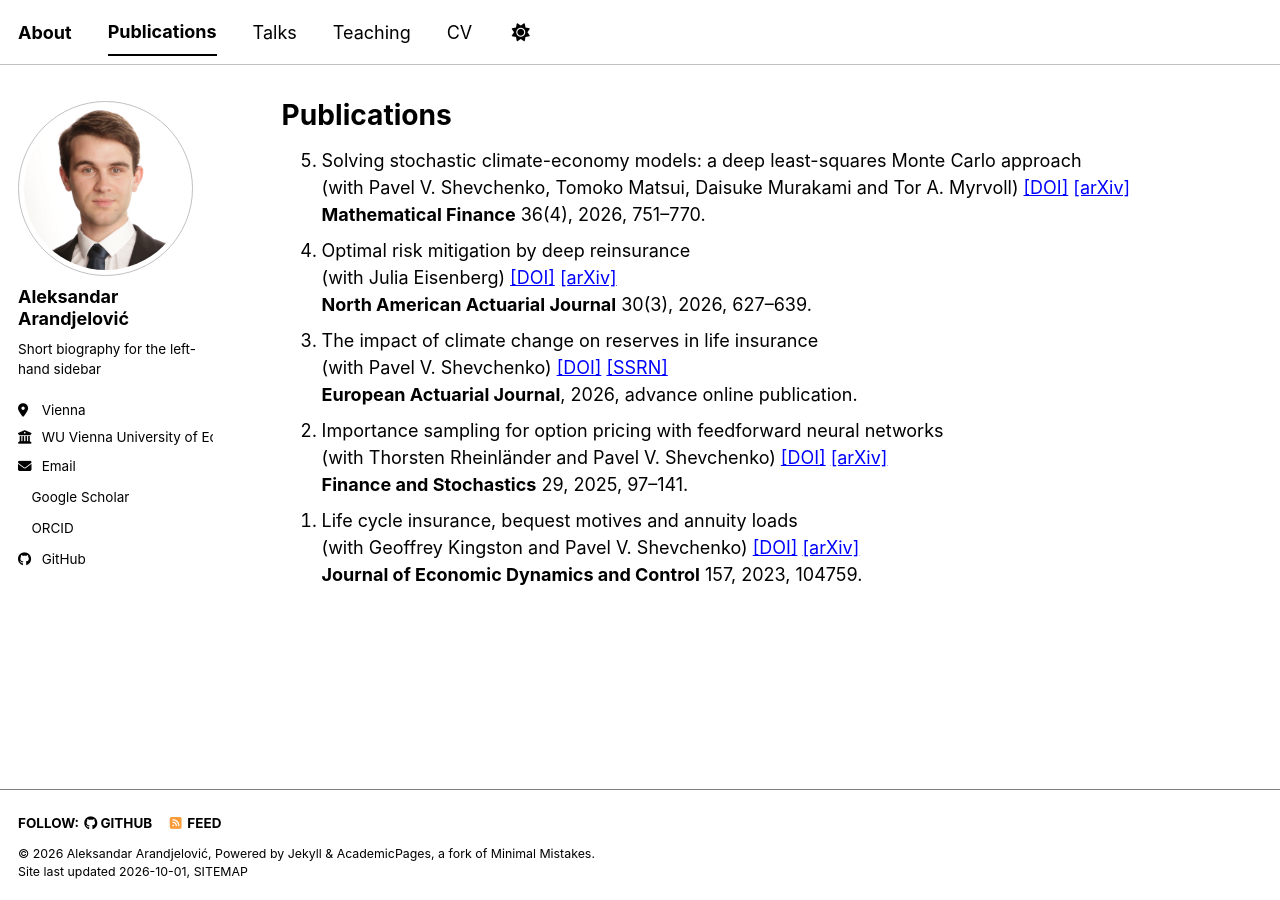
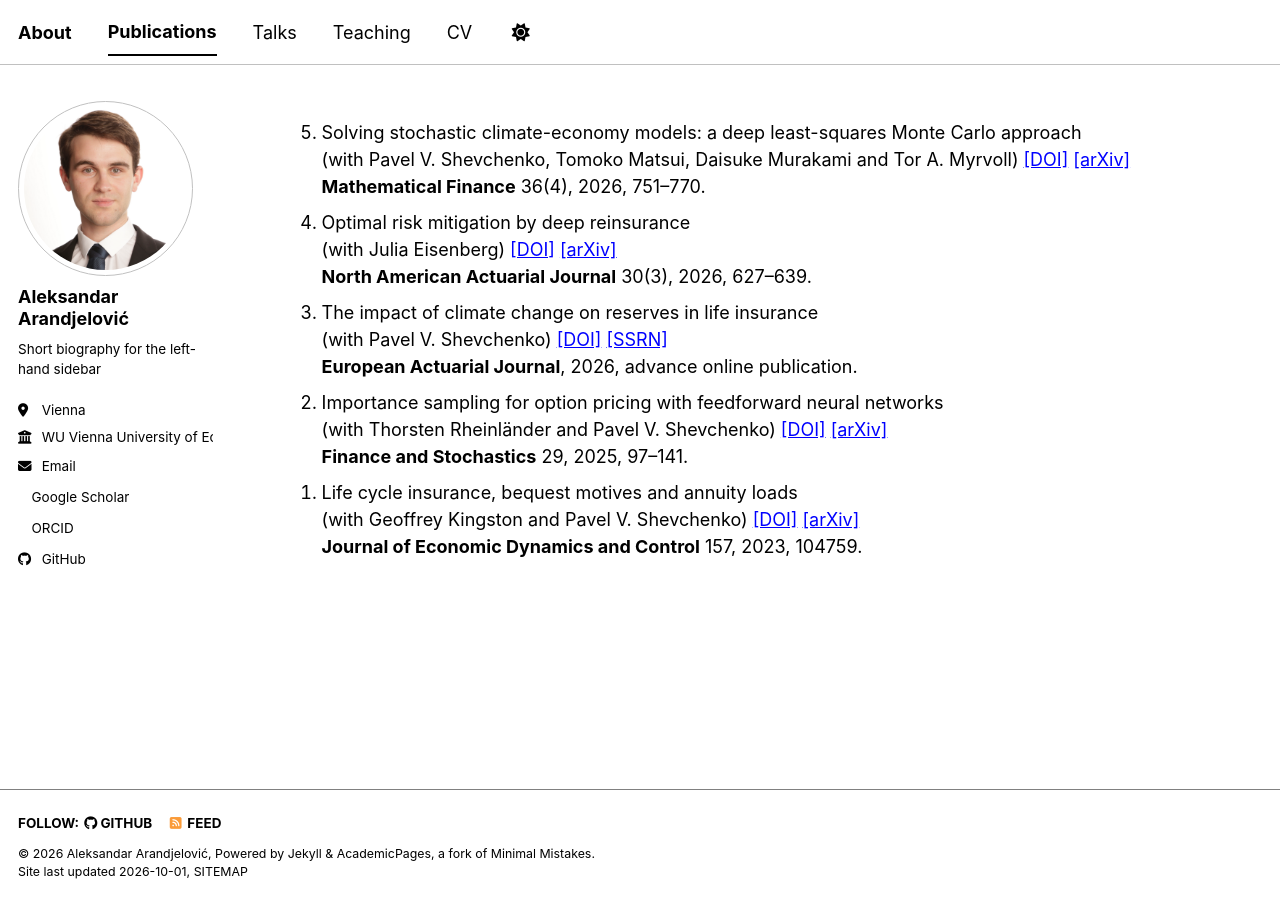
Before and after one commit to aarandjel/aarandjel.github.io, a Jekyll site: the page built from _pages/publications.html, in a window 1280 px wide. Built offline with Jekyll 4.4.1, drawn with Linux system fonts in a browser that asks for light colours; a style sheet for code colours, icons or effects is not loaded.

Commit message:
Conditionally display page title in archive layout

```diff
--- a/_layouts/archive.html
+++ b/_layouts/archive.html
@@ -17,7 +17,9 @@ layout: default
 
   <div class="archive">
     {% unless page.header.overlay_color or page.header.overlay_image %}
-      <h1 class="page__title">{{ page.title }}</h1>
+      {% unless page.show_title == false %}
+        <h1 class="page__title">{{ page.title }}</h1>
+      {% endunless %}
     {% endunless %}
     {{ content }}
   </div>
```
